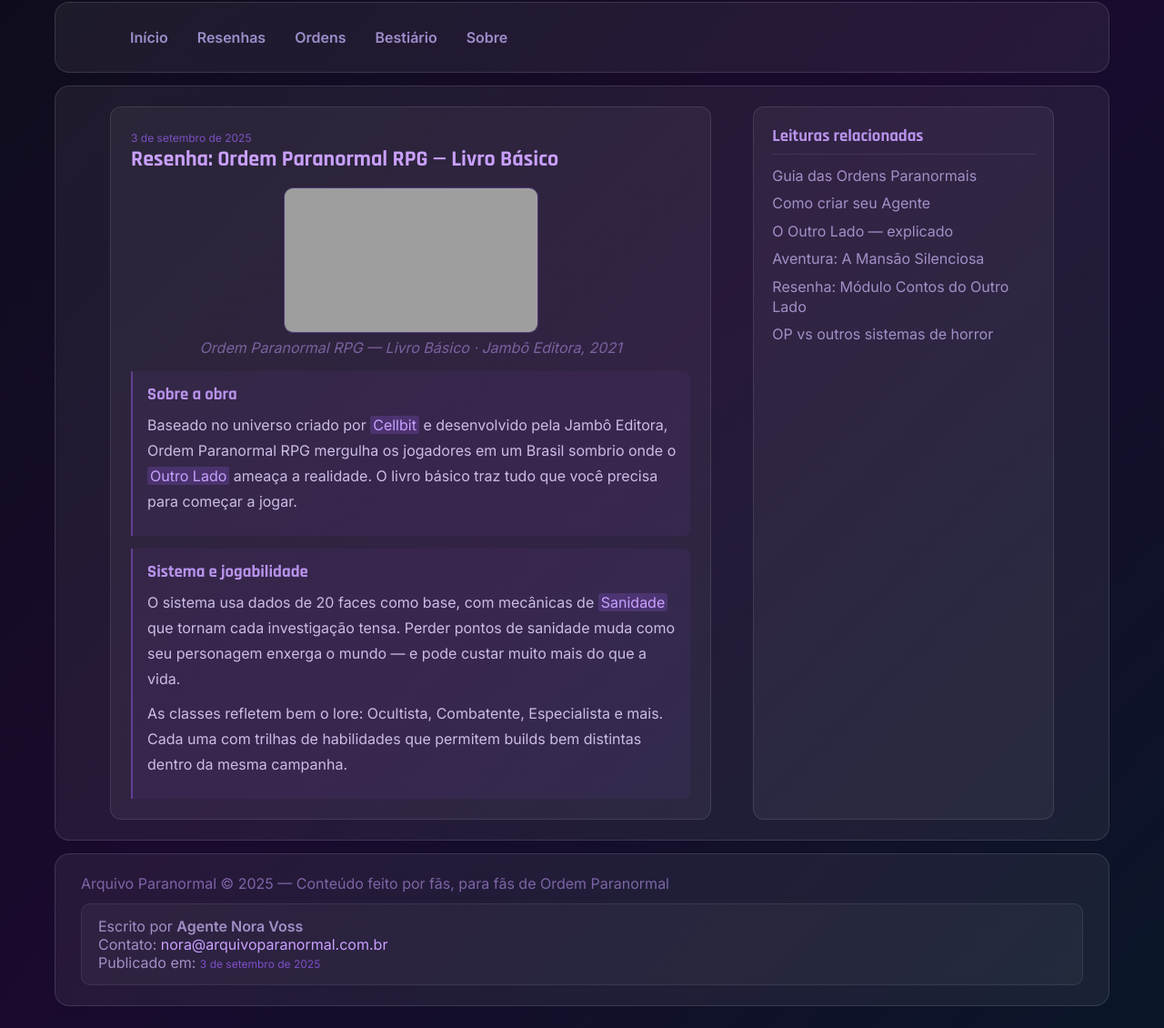
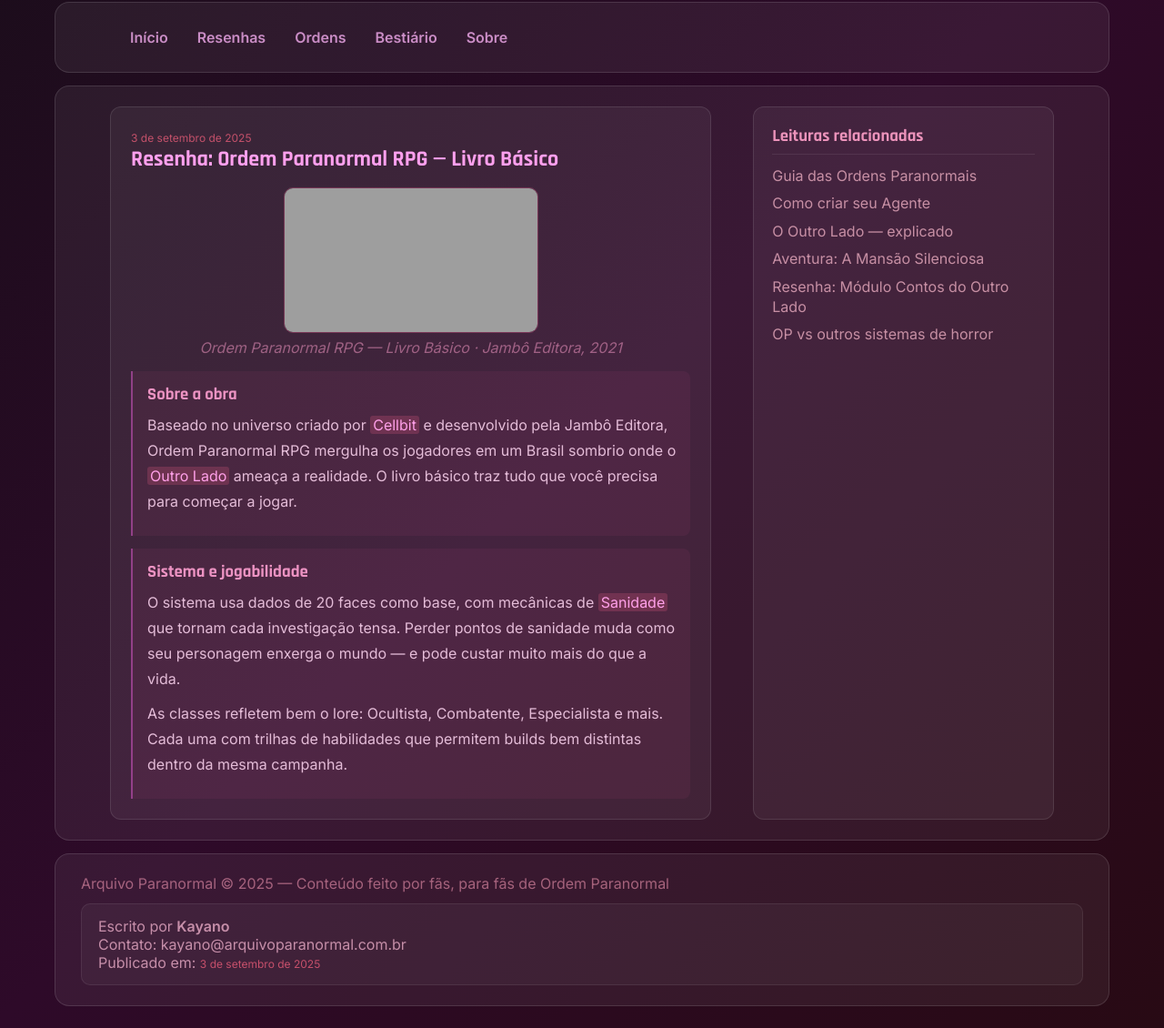
Before and after one commit to ymdntsk/Atividade, a plain HTML site: page index.html in a window 1280 px wide. Shown: the part 164-1294 px from the top of the page at 91% size. Drawn offline with Linux system fonts and the light colour scheme; grey boxes are pictures that could not be loaded.

Commit message:
Agr vai?

```diff
--- a/index.html
+++ b/index.html
@@ -86,8 +86,8 @@
   <footer>
     <p>Arquivo Paranormal &copy; 2025 — Conteúdo feito por fãs, para fãs de Ordem Paranormal</p>
     <address>
-      Escrito por <strong>Agente Nora Voss</strong><br />
-      Contato: <a href="mailto:nora@arquivoparanormal.com.br">nora@arquivoparanormal.com.br</a><br />
+      Escrito por <strong>Kayano</strong><br />
+      Contato: kayano@arquivoparanormal.com.br<br />
       Publicado em: <time datetime="2025-09-03">3 de setembro de 2025</time>
     </address>
   </footer>
--- a/style.css
+++ b/style.css
@@ -6,7 +6,7 @@
  body {
      width: 100%;
      min-height: 100vh;
-     background: linear-gradient(135deg, #0d0d1a 0%, #1a0a2e 50%, #0a1628 100%);
+     background: linear-gradient(135deg, #1a0d1a 0%, #2e0a29 50%, #280a14 100%);
      padding: 24px 60px;
      display: flex;
      justify-content: center;
@@ -14,7 +14,7 @@
      flex-direction: column;
      gap: 14px;
      font-family: 'Inter', sans-serif;
-     color: #e8e0f0;
+     color: #f0e0e8;
  }
 
  .glass {
@@ -45,14 +45,14 @@
  header h1 {
      font-family: 'Rajdhani', sans-serif;
      font-weight: 700;
-     color: #c9a0ff;
+     color: #ffa0d4;
  }
 
  header h1 span {
      display: block;
      font-family: 'Inter', sans-serif;
      font-weight: 400;
-     color: rgba(200, 180, 255, 0.6);
+     color: rgba(255, 180, 219, 0.6);
      margin-top: 2px;
  }
 
@@ -71,7 +71,7 @@
 
  nav ul li a {
      text-decoration: none;
-     color: rgba(200, 180, 255, 0.75);
+     color: rgba(255, 180, 249, 0.75);
      font-weight: 600;
      padding: 6px 14px;
      border-radius: 8px;
@@ -80,7 +80,7 @@
 
  nav ul li a:hover {
      background: rgba(160, 100, 255, 0.15);
-     color: #c9a0ff;
+     color: #ffa0df;
  }
 
  main {
@@ -95,7 +95,7 @@
  }
 
  main>p {
-     color: rgba(200, 150, 255, 0.6);
+     color: rgba(255, 150, 195, 0.6);
      min-width: 100%;
      font-style: italic;
      border-bottom: 1px solid rgba(255, 255, 255, 0.08);
@@ -113,19 +113,19 @@
  article h2 {
      font-family: 'Rajdhani', sans-serif;
      font-weight: 700;
-     color: #c9a0ff;
+     color: #ffa0ee;
      margin-bottom: 6px;
  }
 
  article p {
      line-height: 1.75;
-     color: rgba(230, 215, 255, 0.85);
+     color: rgba(255, 215, 242, 0.85);
      margin-bottom: 10px;
  }
 
  section {
-     background: rgba(160, 100, 255, 0.06);
-     border-left: 2px solid rgba(160, 100, 255, 0.4);
+     background: rgba(255, 100, 165, 0.06);
+     border-left: 2px solid rgba(255, 100, 242, 0.4);
      border-radius: 0 8px 8px 0;
      padding: 14px 16px;
      margin-top: 14px;
@@ -135,7 +135,7 @@
  section h3 {
      font-family: 'Rajdhani', sans-serif;
      font-weight: 700;
-     color: rgba(200, 160, 255, 0.9);
+     color: rgba(255, 160, 209, 0.9);
      margin-bottom: 8px;
  }
 
@@ -146,27 +146,27 @@
 
  figure img {
      border-radius: 10px;
-     border: 1px solid rgba(160, 100, 255, 0.3);
+     border: 1px solid rgba(255, 100, 154, 0.3);
      display: block;
      margin: 0 auto;
  }
 
  figcaption {
-     color: rgba(200, 160, 255, 0.5);
+     color: rgba(255, 160, 206, 0.5);
      margin-top: 6px;
      font-style: italic;
  }
 
  mark {
-     background: rgba(160, 100, 255, 0.2);
-     color: #c9a0ff;
+     background: rgba(255, 100, 141, 0.2);
+     color: #ffa0e9;
      padding: 0 3px;
      border-radius: 3px;
  }
 
  time {
      font-size: 0.75rem;
-     color: rgba(160, 100, 255, 0.7);
+     color: rgba(255, 100, 128, 0.7);
      margin-bottom: 8px;
  }
 
@@ -181,7 +181,7 @@
  aside h3 {
      font-family: 'Rajdhani', sans-serif;
      font-weight: 700;
-     color: rgba(200, 160, 255, 0.9);
+     color: rgba(255, 160, 201, 0.9);
      margin-bottom: 12px;
      padding-bottom: 8px;
      border-bottom: 1px solid rgba(255, 255, 255, 0.08);
@@ -198,12 +198,12 @@
 
  aside ul li a {
      text-decoration: none;
-     color: rgba(210, 190, 255, 0.7);
+     color: rgba(255, 190, 208, 0.7);
      line-height: 1.4;
  }
 
  aside ul li a:hover {
-     color: #c9a0ff;
+     color: #ffa0f9;
  }
 
  footer {
@@ -216,7 +216,7 @@
  }
 
  footer>p {
-     color: rgba(200, 160, 255, 0.55);
+     color: rgba(255, 160, 188, 0.55);
  }
 
  address {
@@ -225,11 +225,11 @@
      border-radius: 10px;
      padding: 14px 18px;
      font-style: normal;
-     color: rgba(210, 190, 255, 0.7);
+     color: rgba(255, 190, 216, 0.7);
  }
 
  address a {
-     color: #c9a0ff;
+     color: #ffa0a5;
      text-decoration: none;
  }
 
```
